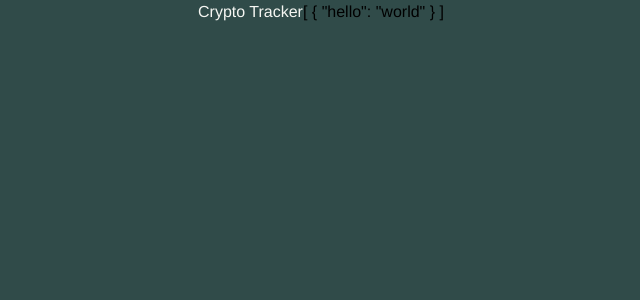
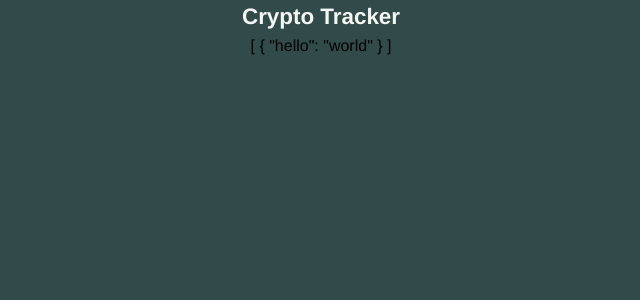
Before and after one commit to code-gorilla-au/crypto-tracker, a Vue app: page / in a window 1280 px wide. Shown: the top 300 px of the page, without its empty margins (319-959 px from the left). Built offline with nearby package versions, Linux system fonts and the light colour scheme.

Commit message:
adding components

```diff
--- a/src/assets/css/core.css
+++ b/src/assets/css/core.css
@@ -28,6 +28,8 @@
     --font-sm: 0.6rem;
     --font-md: 1rem;
     --font-lg: 1.4rem;
+    --font-bold: 700;
+    --font-bolder: 900;
 }
 
 h1,h2,h3,h4,h5,p {
--- a/src/views/Home.vue
+++ b/src/views/Home.vue
@@ -1,8 +1,8 @@
 <template>
-  <main class="home-main">
-    <h1>Crypto Tracker</h1>
+  <div class="home-main">
+    <h1 class="home-title">Crypto Tracker</h1>
     <CurrencyTable :currencies="list"/>
-  </main>
+  </div>
 </template>
 
 <script lang="ts">
@@ -27,5 +27,11 @@ export default defineComponent({
 .home-main {
   display: flex;
   justify-content: center;
+  align-items: center;
+  flex-direction: column;
+}
+.home-title {
+  font-size: var(--font-lg);
+  font-weight: var(--font-bolder);
 }
 </style>
```
